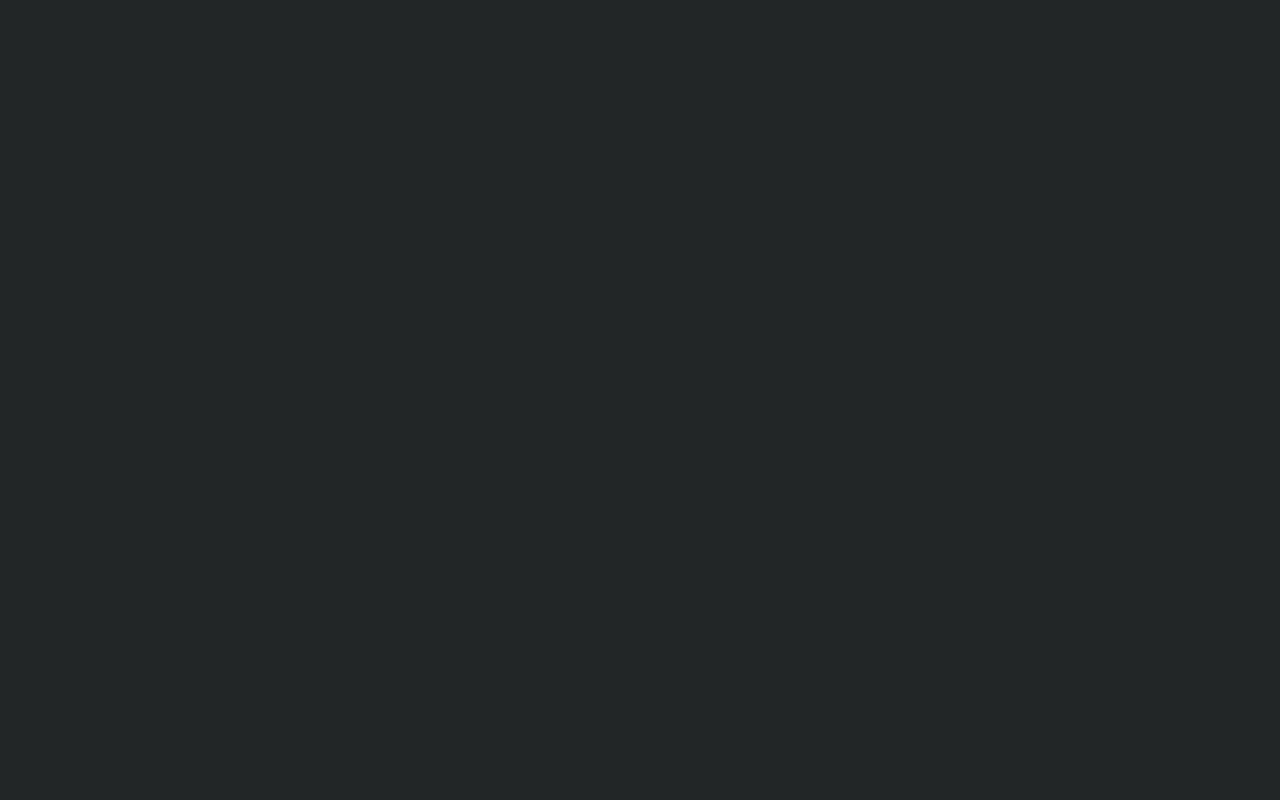
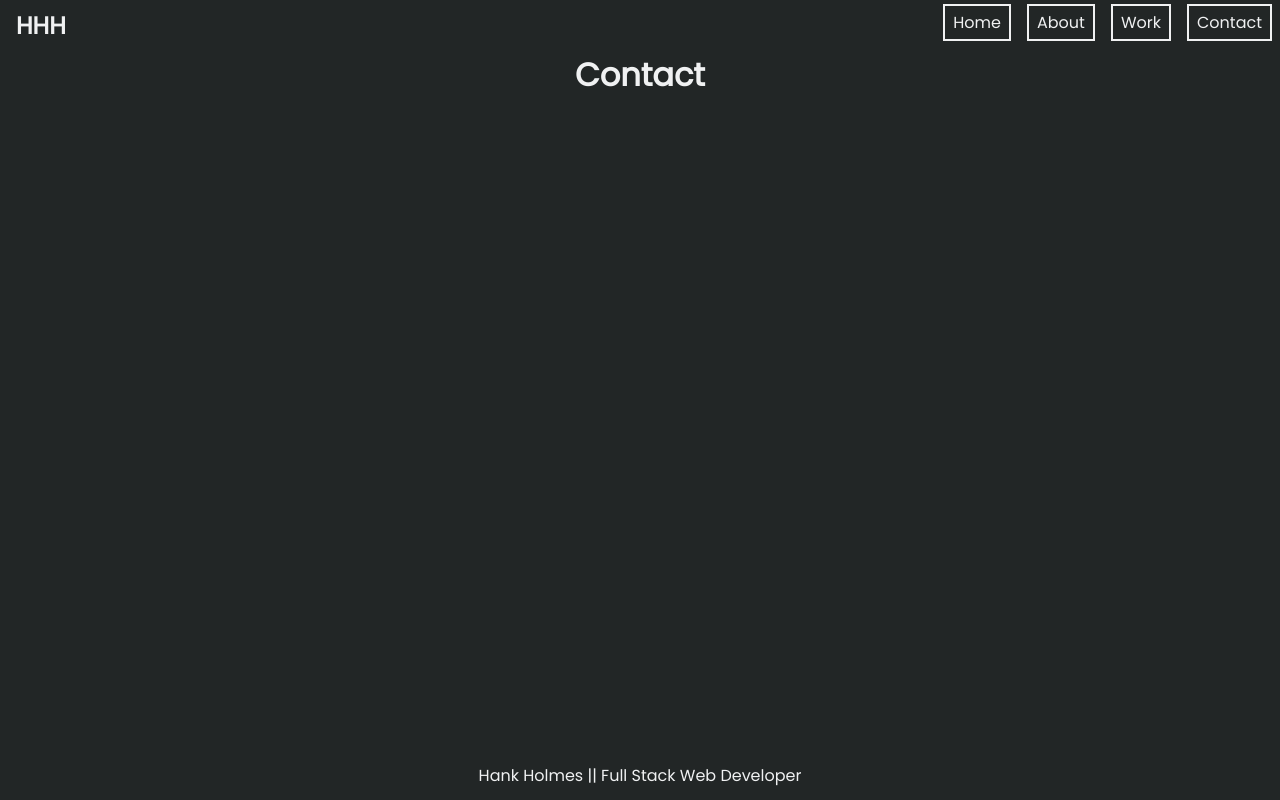
Before and after one commit to HHH-603/V2-Portfolio, a React (Create React App) app: page /contact in a window 1280 px wide. Built offline with nearby package versions, Linux system fonts and the light colour scheme.

Commit message:
Created the contact page, and added the link pathways to the navbar and landing page links.

```diff
--- a/src/App.js
+++ b/src/App.js
@@ -3,6 +3,7 @@ import { BrowserRouter as Router, Route } from 'react-router-dom';
 import Landing from './pages/landing';
 import About from './pages/about';
 import Work from './pages/work';
+import Contact from './pages/contact';
 
 function App() {
   return (
@@ -10,7 +11,7 @@ function App() {
       <Route exact path="/" component={Landing} />
       <Route exact path="/about" component={About} />
       <Route exact path="/work" component={Work} />
-      {/* <Route exact path="#" component={#} /> */}
+      <Route exact path="/contact" component={Contact} />
     </Router>
   );
 };
--- a/src/components/navbar/index.js
+++ b/src/components/navbar/index.js
@@ -7,7 +7,7 @@ const Navbar = () => {
         <>
             <div className="navbar">
                 <h2 className="navbar-header">HHH</h2>
-                <Link className="navbar-link" to="#">Contact</Link>
+                <Link className="navbar-link" to="/contact">Contact</Link>
                 <Link className="navbar-link" to="/work">Work</Link>
                 <Link className="navbar-link" to="/about">About</Link>
                 <Link className="navbar-link" to="/">Home</Link>
--- /dev/null
+++ b/src/pages/contact/index.js
@@ -0,0 +1,23 @@
+import React from 'react';
+import Footer from '../../components/footer';
+import Header from '../../components/Header';
+import HeaderContainer from '../../components/HeaderContainer';
+import Navbar from '../../components/navbar';
+import PageWrapper from '../../components/PageWrapper';
+import './style.css';
+
+const About = () => {
+    return (
+        <>
+            <Navbar />
+            <HeaderContainer>
+                <Header>Contact</Header>
+            </HeaderContainer>
+            <PageWrapper>
+            </PageWrapper>
+            <Footer />
+        </>
+    );
+};
+
+export default About;
--- a/src/pages/landing/index.js
+++ b/src/pages/landing/index.js
@@ -1,5 +1,6 @@
 import React from 'react';
 import { Link } from 'react-router-dom';
+import Header from '../../components/Header';
 import LandingContainer from '../../components/landing-container';
 import Wrapper from '../../components/wrapper';
 
@@ -24,7 +25,7 @@ const Landing = () => {
     return (
         <Wrapper>
             <LandingContainer>
-                <h1 className="greeting">{greeting()}</h1>
+                <Header>{greeting()}</Header>
                 <p className="landing-paragraph">My name is <a className="anchor-link" href="https://www.linkedin.com/in/henryhamiltonholmes/">Hank</a>, and I'm a Web Developer based in <a className="anchor-link" href="https://en.wikipedia.org/wiki/Charlotte,_North_Carolina">Charlotte, NC</a>. I have a passion for creating MERN web applications with thoughtful and intuitive designs.</p>
                 <div className="landing-page-links-container">
                     <Link className="landing-page-link" to="/about">About</Link>
```
Also changed, not shown: src/pages/contact/style.css (added).
